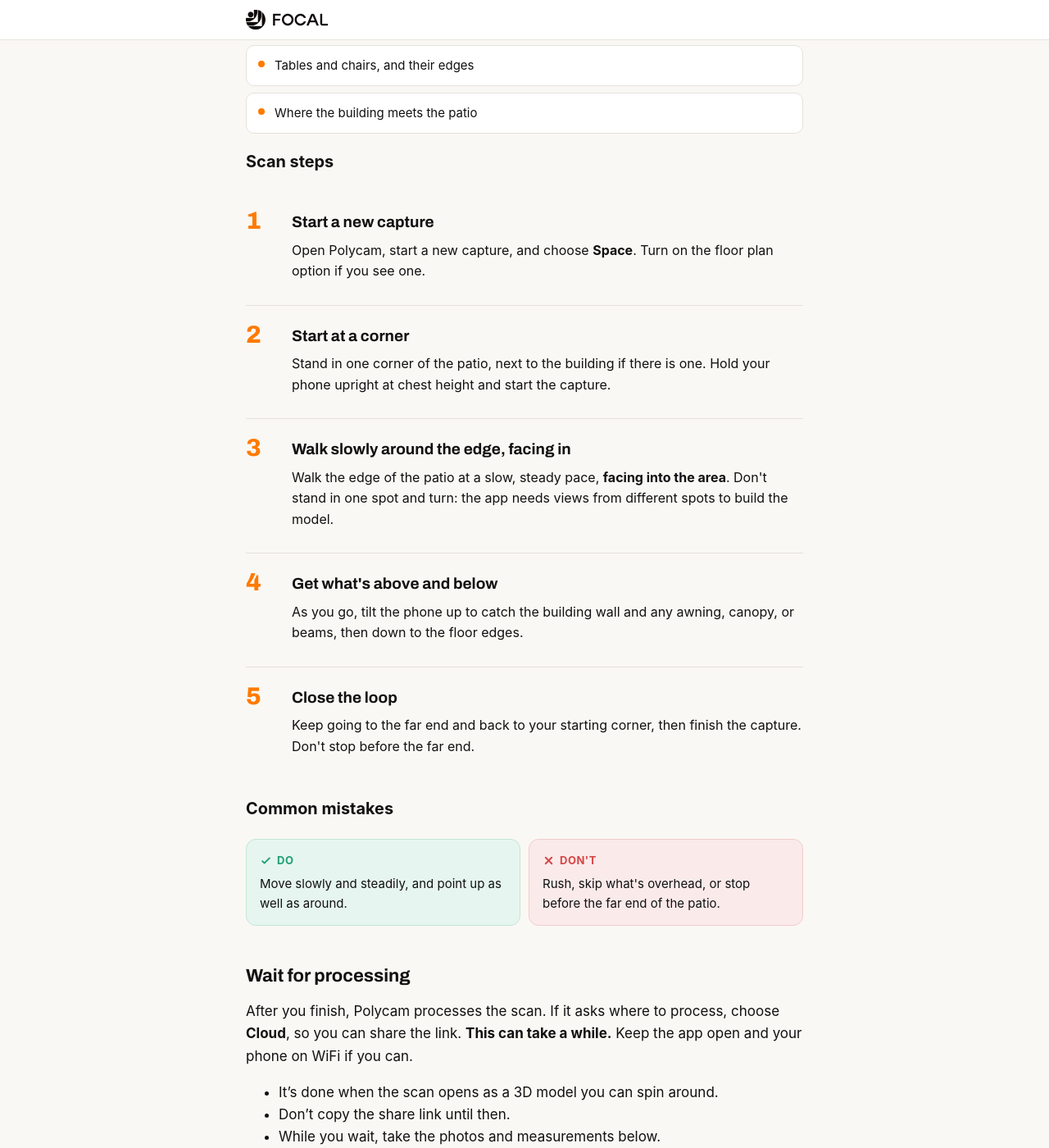
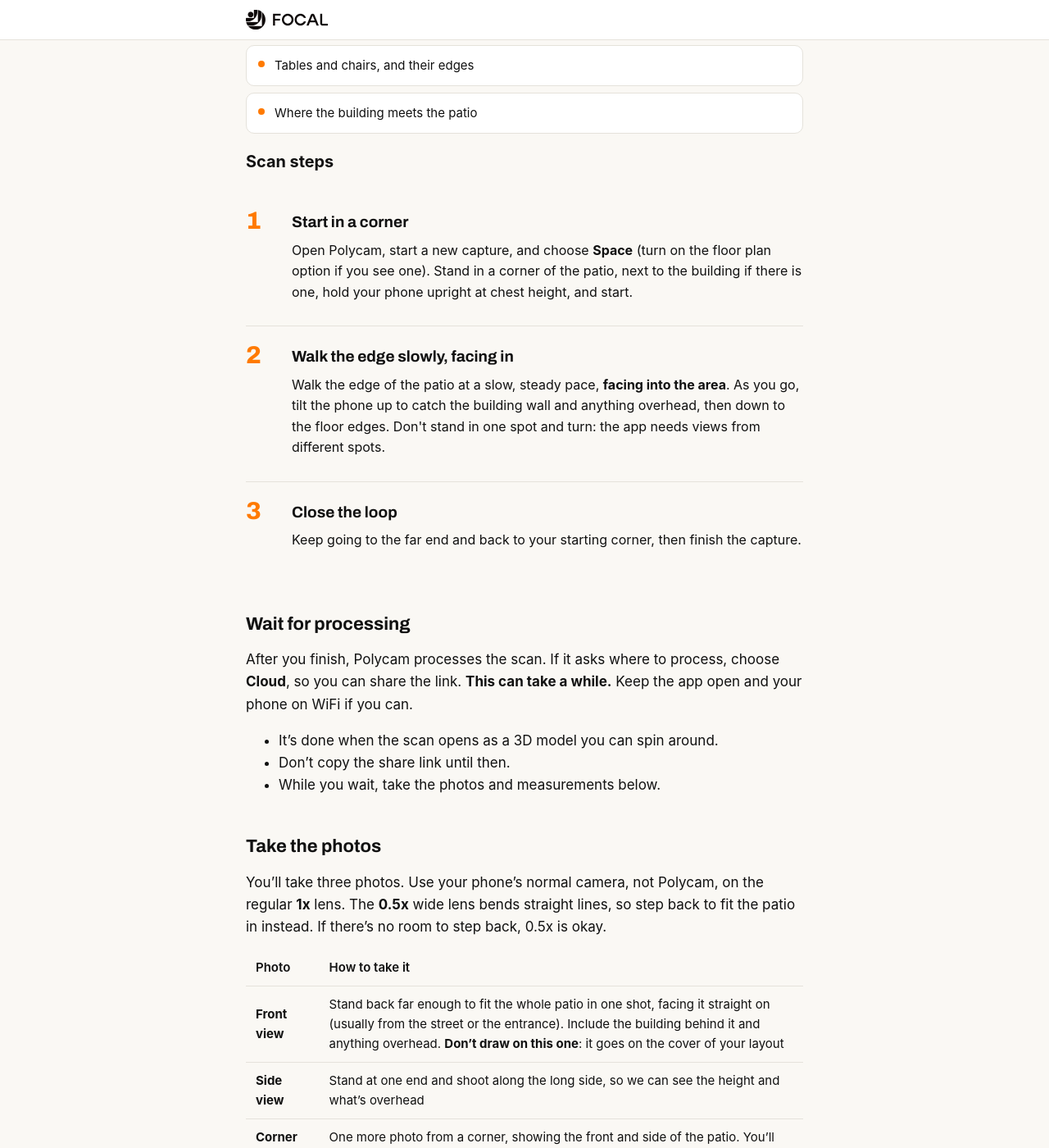
Before and after one commit to BeamT/external-docs, a Jekyll site: the page built from _guides/survey-your-patio.md, in a window 1280 px wide and 1400 px high, scrolled down 2062 px. Shown: the whole window at 82% size. Built offline with Jekyll 4.4.1, drawn with Linux system fonts in a browser that asks for light colours; some web fonts are replaced; some of the changed text lies outside the part shown.

Commit message:
Survey guide: tighten scan, photo, markup, and sharing steps
- Consolidate the scan steps from five to three and drop the
  redundant Common mistakes box
- Ask for the 1x lens and stepping back, to cut wide-lens distortion
- Show the corner markup diagram first and trim the section to three
  short W/D/H bullets
- Measure exactly the lines drawn, rather than the whole patio
- Drop the share-permissions step: Polycam links are public by default

Co-Authored-By: Claude Opus 5.5 (1M context) <noreply@anthropic.com>

```diff
--- a/_guides/survey-your-patio.md
+++ b/_guides/survey-your-patio.md
@@ -55,19 +55,11 @@ Scan the whole patio in one go. Polycam may not warn you about a missed spot, so
 
 ### Scan steps
 
-{% include step.html number="1" title="Start a new capture" body="Open Polycam, start a new capture, and choose <strong>Space</strong>. Turn on the floor plan option if you see one." %}
+{% include step.html number="1" title="Start in a corner" body="Open Polycam, start a new capture, and choose <strong>Space</strong> (turn on the floor plan option if you see one). Stand in a corner of the patio, next to the building if there is one, hold your phone upright at chest height, and start." %}
 
-{% include step.html number="2" title="Start at a corner" body="Stand in one corner of the patio, next to the building if there is one. Hold your phone upright at chest height and start the capture." %}
+{% include step.html number="2" title="Walk the edge slowly, facing in" body="Walk the edge of the patio at a slow, steady pace, <strong>facing into the area</strong>. As you go, tilt the phone up to catch the building wall and anything overhead, then down to the floor edges. Don't stand in one spot and turn: the app needs views from different spots." %}
 
-{% include step.html number="3" title="Walk slowly around the edge, facing in" body="Walk the edge of the patio at a slow, steady pace, <strong>facing into the area</strong>. Don't stand in one spot and turn: the app needs views from different spots to build the model." %}
-
-{% include step.html number="4" title="Get what's above and below" body="As you go, tilt the phone up to catch the building wall and any awning, canopy, or beams, then down to the floor edges." %}
-
-{% include step.html number="5" title="Close the loop" body="Keep going to the far end and back to your starting corner, then finish the capture. Don't stop before the far end." %}
-
-### Common mistakes
-
-{% include dodont.html do="Move slowly and steadily, and point up as well as around." dont="Rush, skip what's overhead, or stop before the far end of the patio." %}
+{% include step.html number="3" title="Close the loop" body="Keep going to the far end and back to your starting corner, then finish the capture." %}
 
 ## Wait for processing
 
@@ -79,7 +71,7 @@ After you finish, Polycam processes the scan. If it asks where to process, choos
 
 ## Take the photos
 
-You'll take three photos. Use your phone's normal camera, not Polycam.
+You'll take three photos. Use your phone's normal camera, not Polycam, on the regular **1x** lens. The **0.5x** wide lens bends straight lines, so step back to fit the patio in instead. If there's no room to step back, 0.5x is okay.
 
 
 | Photo            | How to take it                                                                                                                                                                                                                   |
@@ -95,24 +87,20 @@ You'll take three photos. Use your phone's normal camera, not Polycam.
 
 ## Mark what you'll measure
 
-Draw three lines on the corner photo and label them **W**, **D**, and **H** (just W and D if there's nothing overhead). This photo is your measuring plan: each number you enter in the form matches a line you drew, so width and depth don't get mixed up.
+{% include diagram.html src="survey-corner-markup.svg" fill=true caption="Corner photo: W and D along the floor of the seating area, H from the floor up to what's overhead." %}
 
+On the corner photo, draw and label three lines. Each number in the form matches one of them.
 
-| Line           | From                                              | To                              |
-| -------------- | ------------------------------------------------- | ------------------------------- |
-| **W** (width)  | One edge of the patio                             | The other edge                  |
-| **D** (depth)  | The building wall (or the back edge of the patio) | The front edge of the patio     |
-| **H** (height) | The floor                                         | The lowest beam, awning, or roof overhead. Nothing overhead? Skip H |
+- **W:** along the floor, from one side of the seating area to the other.
+- **D:** along the floor, from the building (or back edge) to the front edge.
+- **H:** from the floor up to the lowest beam, awning, or roof. Nothing overhead? Skip H.
 
-
-**Draw W and D along the floor**, where you'll run the tape, and end each line at something you can see, like a wall, railing, planter, or curb, not an open spot on the ground.
+End each line at something you can see, like a wall, railing, planter, or curb.
 
 To draw on the photo:
 
 - **iPhone:** Photos → Edit → Markup
 - **Android:** Google Photos → Edit → Markup
-
-{% include diagram.html src="survey-corner-markup.svg" fill=true caption="Corner photo: W and D along the floor of the seating area, H from the floor up to what's overhead." %}
 
 {% include warn.html text="Draw only on the corner photo. Keep the front and side photos clean." %}
 
@@ -120,7 +108,7 @@ To draw on the photo:
 
 Measure each line you drew on the corner photo: W, D, and H if you drew it.
 
-- Measure the **whole patio**, out to its edges. Don't measure just where the tables sit.
+- Measure **exactly the lines you drew**, from the same start point to the same end point, so each number matches the photo.
 - Feet and inches are fine, e.g. *18 ft 6 in*. No decimals needed.
 - Write the three numbers down, or keep them on the corner photo.
 
@@ -130,9 +118,7 @@ Once processing has finished:
 
 {% include step.html number="1" title="Open your scan" body="In Polycam, open the scan of your patio." %}
 
-{% include step.html number="2" title="Allow anyone with the link to view it" body="Tap <strong>Share</strong>. Make sure the scan is shared by link, so <strong>anyone with the link</strong> can view it. We open it from a Focal account, so an invite-only share won't reach us." %}
-
-{% include step.html number="3" title="Copy the link" body="Tap <strong>Copy link</strong>, then paste it into the form's Polycam question. If someone else is filling out the form, text or email them the link." %}
+{% include step.html number="2" title="Copy the link" body="Tap <strong>Share</strong>, then copy the link and paste it into the form's Polycam question. If someone else is filling out the form, text or email them the link." %}
 
 {% include warn.html text="Wait until the scan has finished processing before you copy the link." %}
 
```
